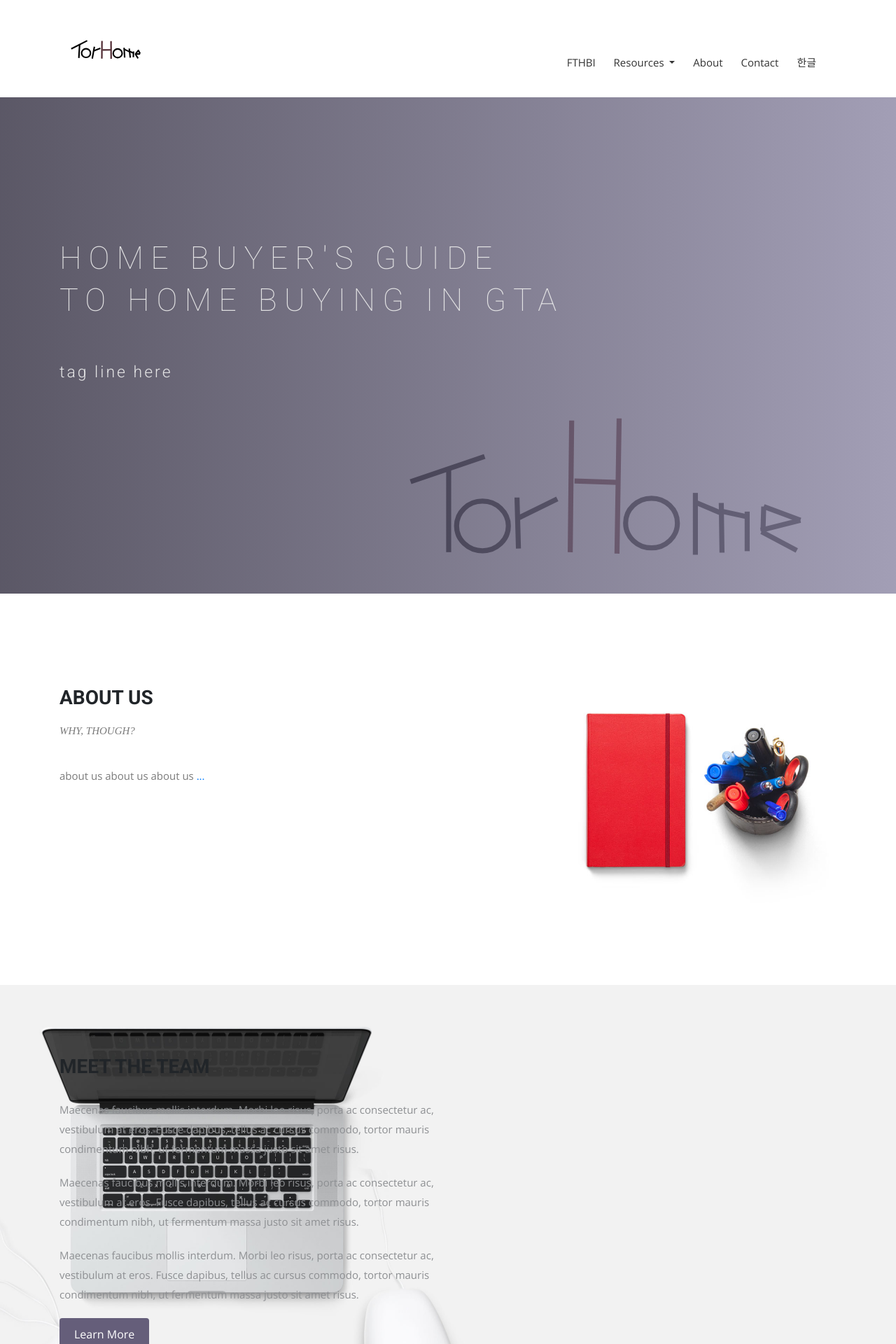
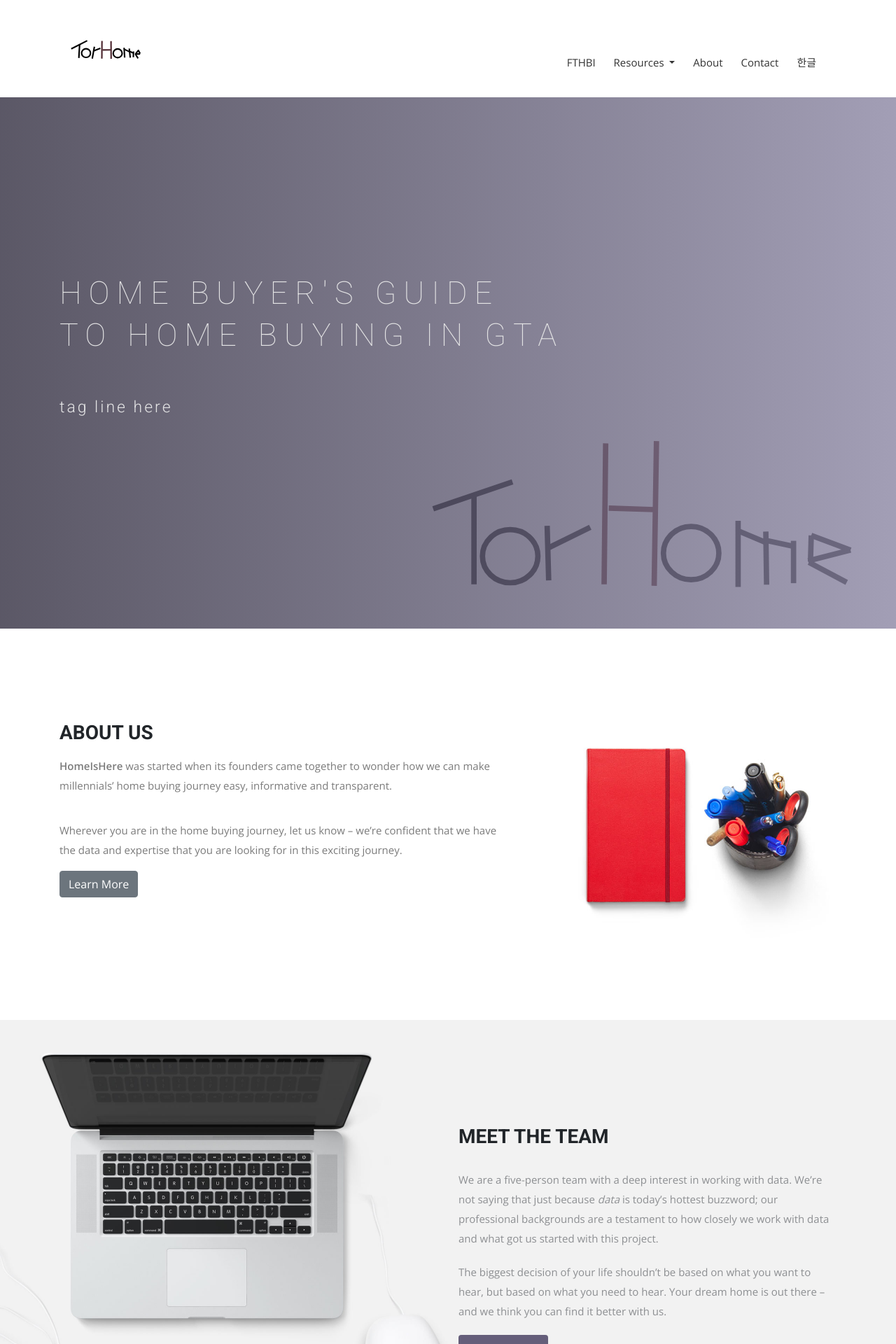
Before and after one commit to HomeIsHere/homeishere.github.io, a Jekyll site: the page built from index.html, in a window 1280 px wide. Shown: the top 1920 px of the page at 70% size. Built offline with Jekyll 4.4.1, drawn with Linux system fonts in a browser that asks for light colours; nearby versions of some CDN libraries; some web fonts are replaced; some of the changed text lies outside the part shown.

Commit message:
about us and index update in progress

```diff
--- a/_includes/footer.html
+++ b/_includes/footer.html
@@ -7,11 +7,10 @@
           <ul>
             <li><a href="{{ site.baseurl }}/en/about">About</a></li>
             <li><a href="{{ site.baseurl }}/en/resources">Resources</a></li>
-            <li><a href="#contact-form">Contact</a></li>
             <li><a href="{{ site.baseurl }}/kr{{ page.url | remove: "en/" }}">한글</a></li>
           </ul>
         </div>
-        <p>Copyright &copy; Design &amp; Developed by <a href="http://www.themefisher.com">Themefisher</a>. All rights reserved.</p>
+        <p>Copyright &copy; HomeIsHere. All rights reserved.</p>
       </div>
     </div>
   </div>
--- a/_sass/airspace.scss
+++ b/_sass/airspace.scss
@@ -27,6 +27,7 @@ h4,
 h5,
 h6 {
   font-family: 'Roboto', sans-serif;
+  margin-top: 50px;
 }
 h2 {
   font-size: 30px;
--- a/index.html
+++ b/index.html
@@ -26,9 +26,18 @@ contact-tag: "We can help you find your place to call home."
         <div class="block">
           <div class="section-title">
             <h2>ABOUT US</h2>
-            <p>WHY, THOUGH?</p>
           </div>
-          <p>about us about us about us <a href="/en/about">...</a></p>
+          <p>
+             <strong>HomeIsHere</strong> was started when its founders came together to wonder
+             how we can make millennials’ home buying journey
+             easy, informative and transparent.
+          </p>
+          <p>
+              Wherever you are in the home buying journey, let us know – we’re confident
+              that we have the data and expertise that you are looking for
+              in this exciting journey.
+          </p>
+          <a href="/en/about/" class="btn btn-secondary">Learn More</a>
         </div>
       </div><!-- .col-md-7 close -->
       <div class="col-md-5 col-sm-12">
@@ -43,12 +52,20 @@ contact-tag: "We can help you find your place to call home."
 <section id="feature">
 <div class="container">
   <div class="row">
-    <div class="col-md-6 col-md-offset-6">
+    <div class="col-md-6 offset-md-6">
       <h2>MEET THE TEAM</h2>
-      <p>Maecenas faucibus mollis interdum. Morbi leo risus, porta ac consectetur ac, vestibulum at eros. Fusce dapibus, tellus ac cursus commodo, tortor mauris condimentum nibh, ut fermentum massa justo sit amet risus.</p>
-      <p>Maecenas faucibus mollis interdum. Morbi leo risus, porta ac consectetur ac, vestibulum at eros. Fusce dapibus, tellus ac cursus commodo, tortor mauris condimentum nibh, ut fermentum massa justo sit amet risus.</p>
-      <p>Maecenas faucibus mollis interdum. Morbi leo risus, porta ac consectetur ac, vestibulum at eros. Fusce dapibus, tellus ac cursus commodo, tortor mauris condimentum nibh, ut fermentum massa justo sit amet risus.</p>
-      <a href="#call-to-action" class="btn btn-view-works">Learn More</a>
+      <p>
+          We are a five-person team with a deep interest in working with data.
+          We’re not saying that just because <i>data</i> is today’s hottest buzzword;
+          our professional backgrounds are a testament to how closely we work with data
+          and what got us started with this project.
+      </p>
+      <p>
+          The biggest decision of your life shouldn’t be based on what you want to hear,
+          but based on what you need to hear. Your dream home is out there – and we think
+          you can find it better with us.
+      </p>
+      <a href="/en/about/#meet-the-team" class="btn btn-view-works">Learn More</a>
     </div>
   </div>
 </div>
```
Also changed, not shown: about.md (+19 -3 lines).
